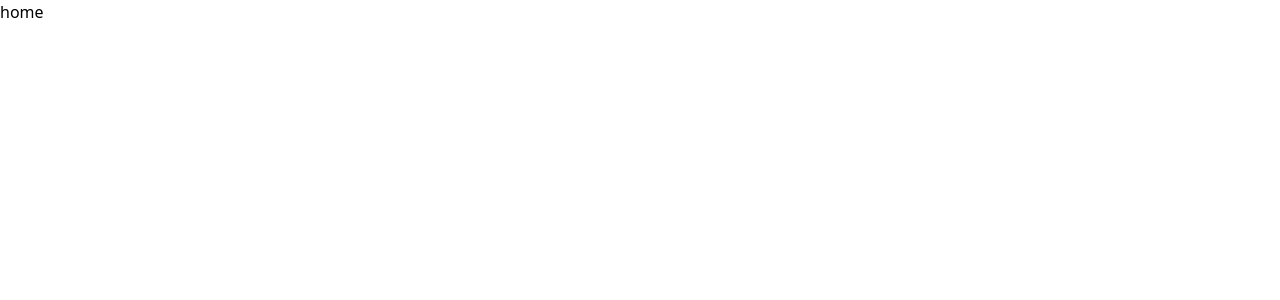
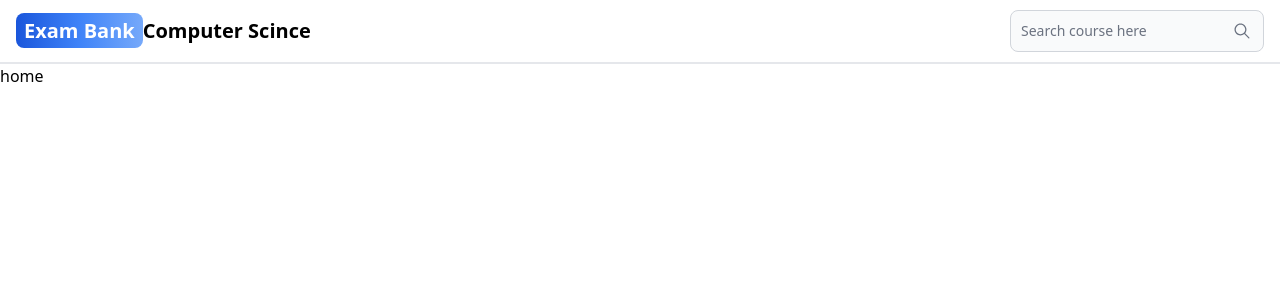
Before and after one commit to ghil789/newexam, a React (Vite) app in the folder vite-project/: page / in a window 1280 px wide. Shown: the top 300 px of the page. Built offline with nearby package versions, Linux system fonts and the light colour scheme.

Commit message:
install flowbite and react icon dependencies for our project front end development

```diff
--- a/vite-project/package.json
+++ b/vite-project/package.json
@@ -10,8 +10,10 @@
     "preview": "vite preview"
   },
   "dependencies": {
+    "flowbite-react": "^0.10.2",
     "react": "^18.3.1",
     "react-dom": "^18.3.1",
+    "react-icons": "^5.3.0",
     "react-router-dom": "^6.27.0"
   },
   "devDependencies": {
--- a/vite-project/src/App.jsx
+++ b/vite-project/src/App.jsx
@@ -4,10 +4,12 @@ import About from "./pages/about";
 import Dashboard from "./pages/dashboard";
 import Signin from "./pages/signin";
 import Signup from "./pages/signup";
+import Header from "./components/Header";
 
 const App = () => {
   return (
     <BrowserRouter>
+      <Header />
       <Routes>
         <Route path="/" element={<Home />} />
         <Route path="/About" element={<About />} />
--- /dev/null
+++ b/vite-project/src/components/Header.jsx
@@ -0,0 +1,30 @@
+import { Navbar, TextInput } from "flowbite-react";
+import { IoIosSearch } from "react-icons/io";
+const Header = () => {
+  return (
+    <Navbar className="border-b-2">
+      <h1>
+        {" "}
+        <a
+          href="/"
+          className="self-center whitespace-nowrap text-sm sm:text-xl font-semibold dark:text-white"
+        >
+          {" "}
+          <span className="px-2 py-1 bg-gradient-to-r from-blue-700 via-blue-500 to-blue-400 rounded-lg text-white">
+            Exam Bank
+          </span>
+          Computer Scince{" "}
+        </a>{" "}
+      </h1>
+      <form>
+        <TextInput
+          type="text"
+          placeholder="Search course here"
+          rightIcon={IoIosSearch}
+        />
+      </form>
+    </Navbar>
+  );
+};
+
+export default Header;
--- a/vite-project/tailwind.config.js
+++ b/vite-project/tailwind.config.js
@@ -1,11 +1,13 @@
+
+const flowbite = require("flowbite-react/tailwind");
 /** @type {import('tailwindcss').Config} */
 export default {
   content: [
     "./index.html",
-    "./src/**/*.{js,ts,jsx,tsx}",
+    "./src/**/*.{js,ts,jsx,tsx}",flowbite.content(),
   ],
   theme: {
     extend: {},
   },
-  plugins: [],
+  plugins: [flowbite.plugin()],
 }
```
Also changed, not shown: 1 other file (tests, documents, lock files or other folders).
